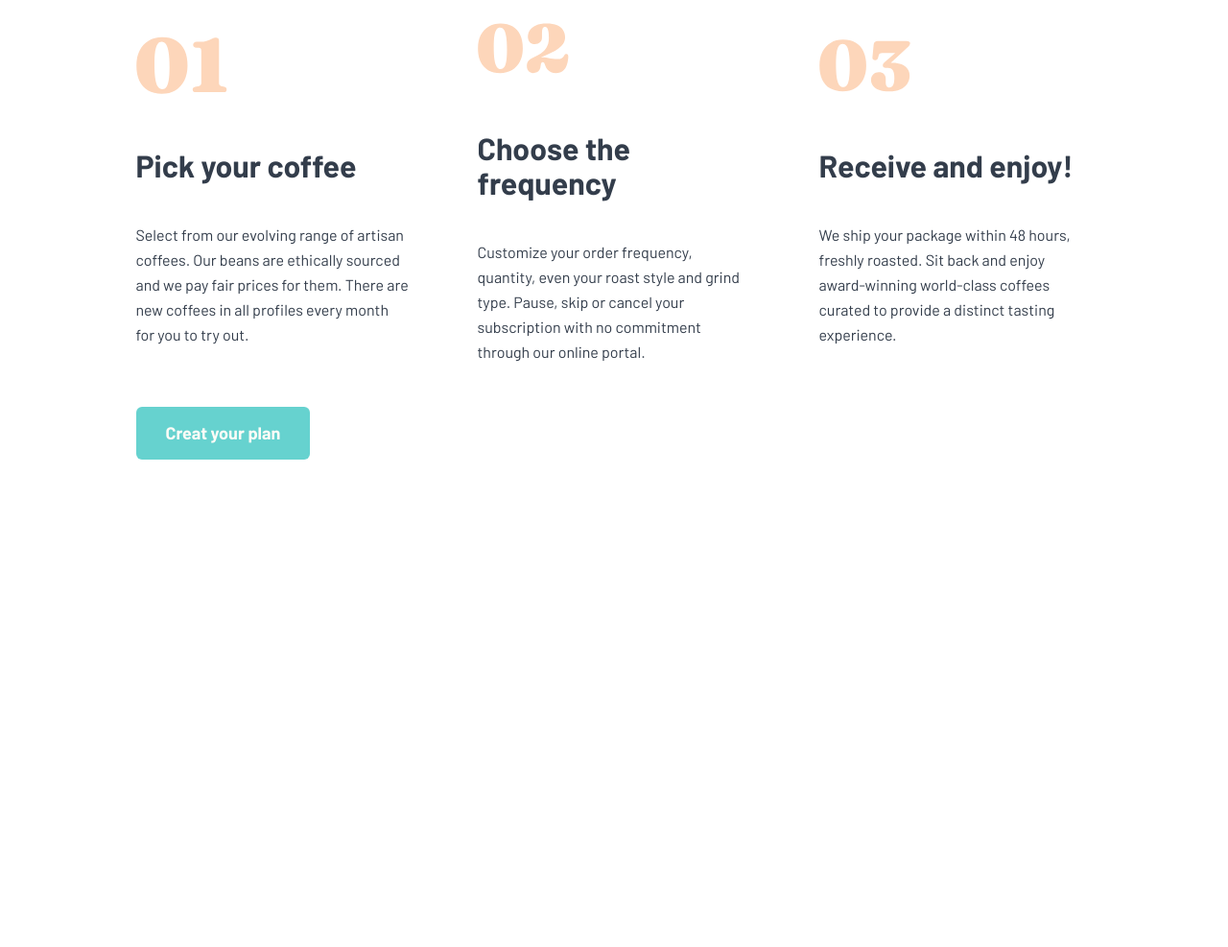
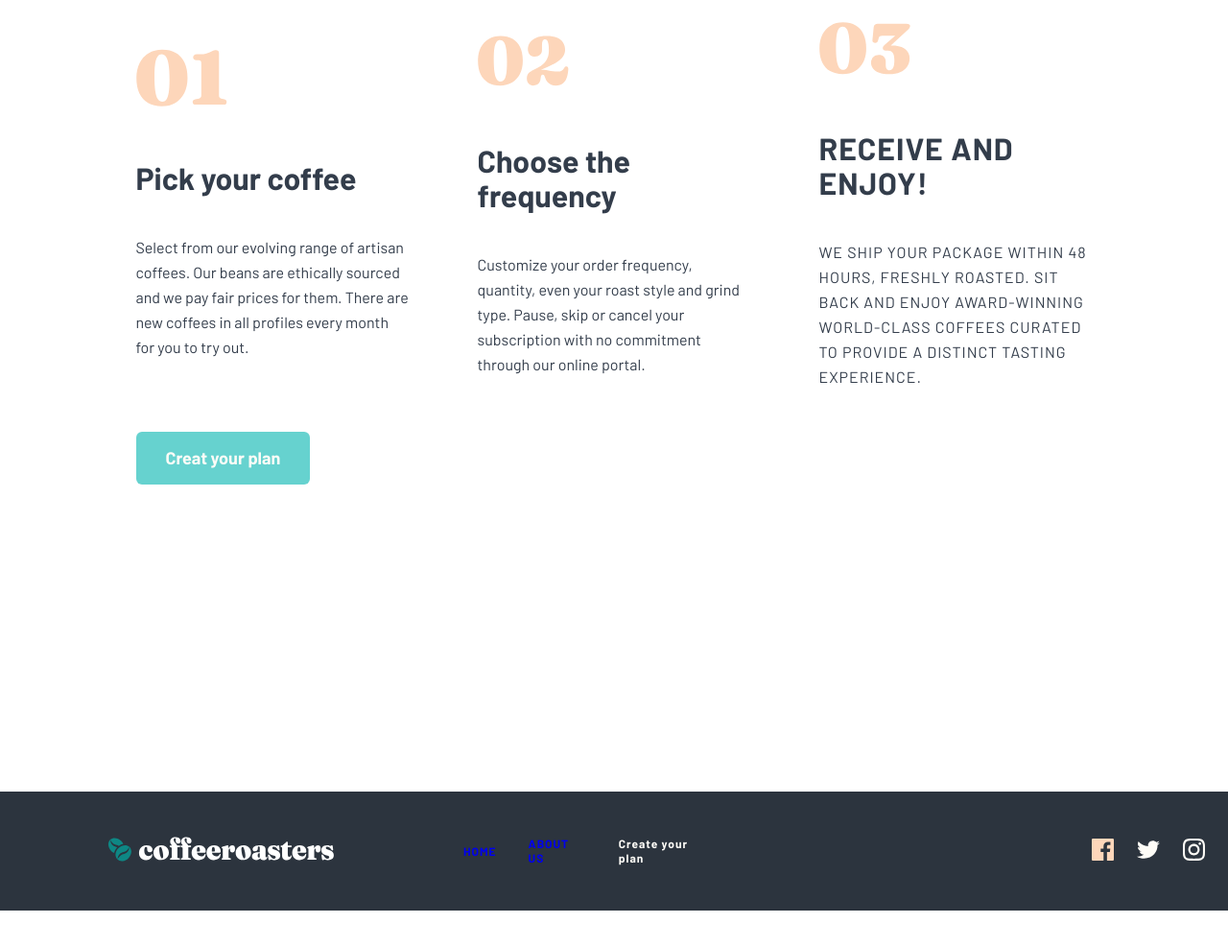
Before and after one commit to Diyorbek12345/day-4.2, a plain HTML site: page index.html in a window 1280 px wide. Shown: the part 2734-3721 px from the top of the page at 96% size. Before the commit the page ends 3213 px from the top, so only its background shows below. Drawn offline with nearby package versions, Linux system fonts and the light colour scheme; files whose address does not match are found by name.

Commit message:
finished

```diff
--- a/index.html
+++ b/index.html
@@ -149,17 +149,18 @@
               </div>
               <div class="work__content">
                 <h3 class="work__sub_tittle">Choose the frequency</h3>
-                <p class="work__text">Customize your order frequency, quantity, even your roast style and grind type.
+                <p class="work__text text2">Customize your order frequency, quantity, even your roast style and grind
+                  type.
                   Pause, skip or cancel your subscription with no commitment through our online portal.</p>
               </div>
             </li>
-            <li class="work__item">
+            <li class="work__item item">
               <div class="work__img-block">
                 <img src="./img/03.svg" alt="img">
               </div>
               <div class="work__content">
                 <h3 class="work__sub_tittle">Receive and enjoy!</h3>
-                <p class="work__text">We ship your package within 48 hours, freshly roasted. Sit back and enjoy
+                <p class="work__text text">We ship your package within 48 hours, freshly roasted. Sit back and enjoy
                   award-winning world-class coffees curated to provide a distinct tasting experience.</p>
               </div>
             </li>
@@ -169,6 +170,35 @@
       </div>
     </section>
   </main>
+  <footer id="main_footer">
+    <div class="container main_footer__container">
+      <a class="main_footer__logo" href="#">
+        <img src="./img/Group 5 (6).svg" alt="logo">
+      </a>
+      <ul class="main_footer__list">
+        <li class="main_footer__item">
+          <a href="#">HOME</a>
+        </li>
+        <li class="main_footer__item">
+          <a href="#">ABOUT US</a>
+        </li>
+        <li class="main_footer__item">
+          <a class="sentence" href="#">Create your plan</a>
+        </li>
+      </ul>
+      <div class="main_footer__btns">
+        <a class="main_footer_btn" href="#">
+          <img src="./img/footer.svg" alt="imges of social medias">
+        </a>
+        <a class="main_footer_btn" href="#">
+          <img src="./img/footer2.svg" alt="imges of social medias">
+        </a>
+        <a class="main_footer_btn" href="#">
+          <img src="./img/footer3.svg" alt="imges of social medias">
+        </a>
+      </div>
+    </div>
+  </footer>
 </body>
 
 </html>
--- a/scss/block/_block.scss
+++ b/scss/block/_block.scss
@@ -2,4 +2,5 @@
 @import "hero";
 @import "collection";
 @import "choose";
-@import "work"
+@import "work";
+@import "footer";
--- a/scss/block/_choose.scss
+++ b/scss/block/_choose.scss
@@ -169,7 +169,7 @@
   }
 
   .choose__empty {
-    height: 540px;
+    height: 460px;
 
     .container {
       margin: 0 auto;
--- /dev/null
+++ b/scss/block/_footer.scss
@@ -0,0 +1,60 @@
+#main_footer {
+  padding-top: 320px;
+}
+
+.main_footer__container {
+  margin: 0 auto;
+  background: #2C343E;
+  margin-bottom: 88px;
+  padding-top: 47px;
+  padding-bottom: 47px;
+  display: flex;
+  align-items: center;
+}
+
+.main_footer__item {
+  font-weight: 700;
+  font-size: 12px;
+  line-height: 15px;
+  letter-spacing: 1px;
+  color: #83888F;
+  margin-left: 33px;
+}
+
+.main_footer__list {
+  display: flex;
+  align-items: center;
+  margin-left: 102px;
+}
+
+.sentence {
+  font-weight: 700;
+  font-size: 12px;
+  line-height: 15px;
+  letter-spacing: 1px;
+  color: #FEFCF7;
+}
+
+.main_footer__btns {
+  display: flex;
+  align-items: center;
+  padding-left: 369px;
+}
+
+.main_footer_btn {
+  cursor: pointer;
+  margin-left: 24px;
+}
+
+.main_footer__logo {
+  margin-left: 88px;
+  flex-shrink: 0;
+}
+
+@media screen and (max-width:1000) {
+  .main_footer__container {
+    flex-direction: column;
+    max-width: 283px;
+    display: none;
+  }
+}
--- a/scss/block/_header.scss
+++ b/scss/block/_header.scss
@@ -48,9 +48,12 @@
   display: none;
 }
 
-@media screen and ( max-width:1003px){
+@media screen and ( max-width:1000px){
   .main_header__logo{
     max-width: 235px;
+  }
+  .hero__block{
+    max-width: 329px;
   }
 }
 @media screen and (max-width:700px) {
@@ -59,6 +62,10 @@
   }
   .main_header__nav{
     display: none;
+
+  }
+  .hero__block{
+    max-width: 279px;
   }
   .main_header__logo{
   max-width: 163px;
--- a/scss/block/_work.scss
+++ b/scss/block/_work.scss
@@ -22,12 +22,14 @@
 }
 
 .work__sub_tittle {
+  max-width: 255px;
   font-weight: 900;
   font-size: 32px;
   line-height: 36px;
   color: #333D4B;
   margin-top: 38px;
   margin-bottom: 42px;
+
 }
 
 .work__item {
@@ -46,6 +48,7 @@
   font-size: 16px;
   line-height: 26px;
   color: #333D4B;
+  margin-right: 0 auto;
 }
 
 
@@ -62,6 +65,7 @@
 }
 
 .line {
+  max-width: 192px;
   max-width: 760px;
   background-color: #fdd6ba;
   height: 2px;
@@ -81,10 +85,60 @@
 
 @media screen and (max-width:1000px) {
 
+  .line {
+    max-width: 497px;
+  }
 
   .work__item {
 
     max-width: 223px;
     gap: 10px;
   }
+
+  .work__sub_tittle {
+    max-width: 223px;
+  }
+
 }
+
+@media screen and (max-width:800px) {
+  .work__list {
+    flex-direction: column;
+
+  }
+
+  .work__item {
+    max-width: 400px;
+    text-align: center;
+    margin-bottom: 56px;
+  }
+
+  .work__img-block {
+    margin: 0 auto;
+  }
+
+  .line {
+    display: none;
+  }
+
+  // .work__content {
+  //   text-align: center;
+  // }
+
+  .work__title {
+    text-align: center;
+  }
+
+  .work__sub_tittle {
+    max-width: 100%;
+  }
+
+  .work__text {
+    text-align: center;
+  }
+
+  .work__btn {
+    align-items: center;
+    margin-left: 260px;
+  }
+}
```
Also changed, not shown: css/main.css, img/Group 5 (6).svg (added), img/footer.svg (added), img/footer2.svg (added), img/footer3.svg (added), 1 other file.
